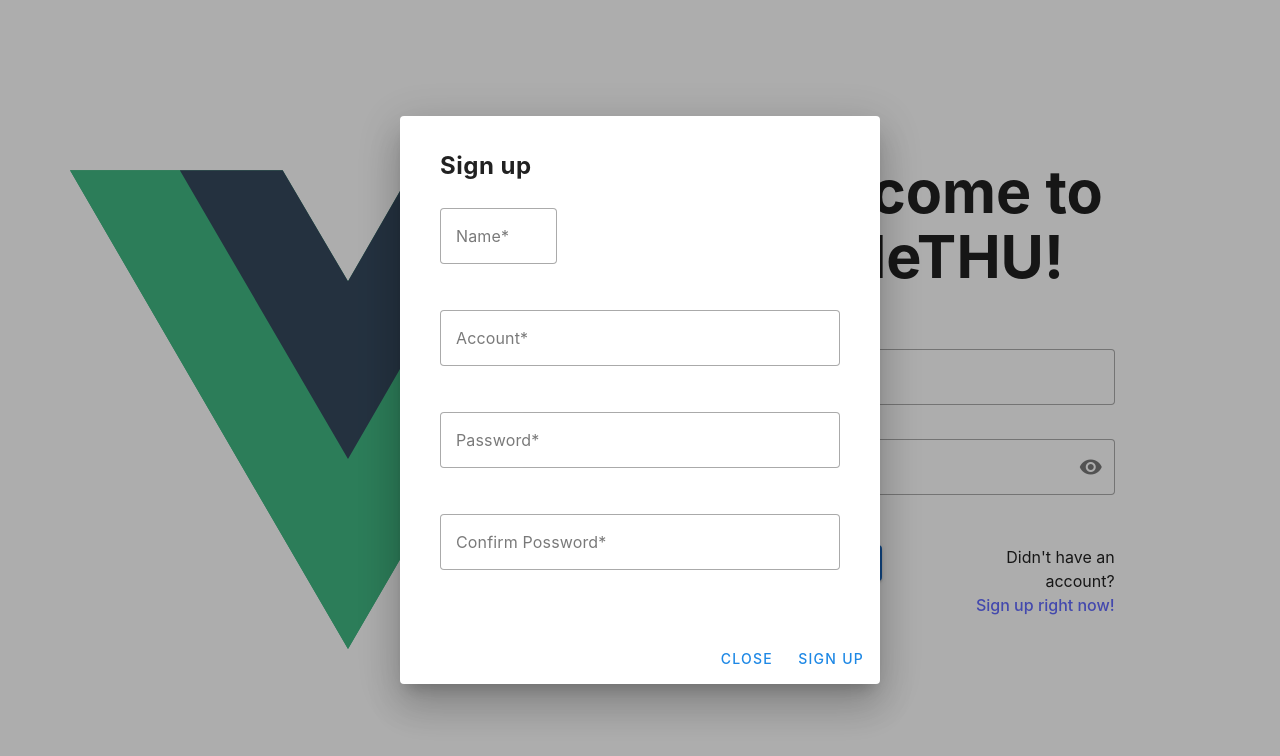
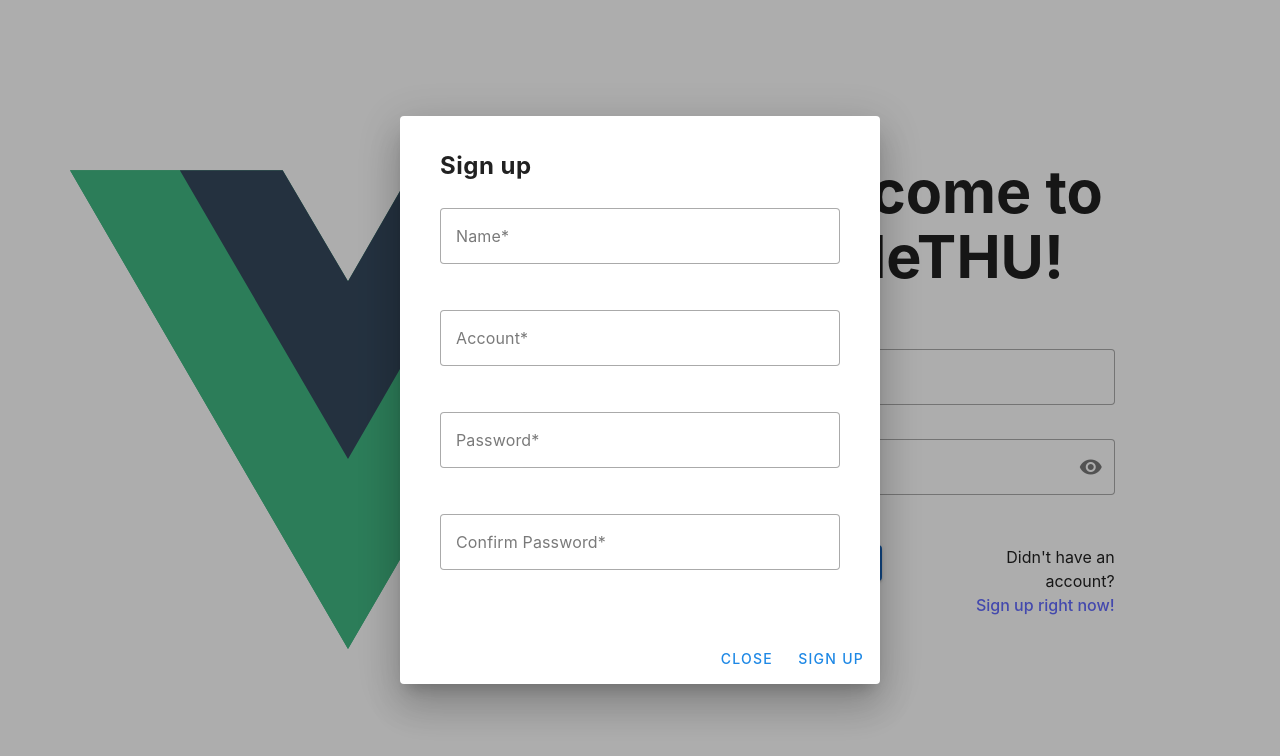
Before and after one commit to zhc7/telethu-frontend, a Vue app: page /login in a window 1280 px wide. Both pictures are taken after a click on the link "Sign up right now!". Shown: the top 756 px of the page. Built offline with nearby package versions, Linux system fonts and the light colour scheme.

Commit message:
feat: real signup

```diff
--- a/src/components/SignUp.vue
+++ b/src/components/SignUp.vue
@@ -6,13 +6,14 @@ import { useVuelidate } from "@vuelidate/core";
 import { required, email, minLength } from "@vuelidate/validators";
 
 const dialog = ref(false);
+const signupName = ref("");
 const signupAccount = ref("");
 const signupPassword = ref("");
 const confirmPassword = ref("");
 
 const rules = {
     signupAccount: { required, email },
-    signupPassword: { required, minLength: minLength(8)}
+    signupPassword: { required }
 }
 const $v = useVuelidate(rules, { signupAccount, signupPassword });
 
@@ -31,7 +32,7 @@ const submitRegister = () => {
     confirmPassword.value = "";
     return;
   }
-  register(signupAccount.value, signupPassword.value);
+  register(signupName.value, signupAccount.value, signupPassword.value);
   dialog.value = false;
 };
 </script>
@@ -51,10 +52,11 @@ const submitRegister = () => {
               <v-col cols="12">
                 <h2>Sign up</h2>
               </v-col>
-              <v-col cols="12" sm="6" md="4">
+              <v-col cols="12">
                 <v-text-field
                   label="Name*"
                   variant="outlined"
+                  v-model="signupName"
                   color="primary"
                   required
                   clearable
@@ -87,7 +89,7 @@ const submitRegister = () => {
               </v-col>
               <v-col cols="12">
                 <v-text-field
-                  label="Confirm Possword*"
+                  label="Confirm Password*"
                   v-model="confirmPassword"
                   type="password"
                   variant="outlined"
```
